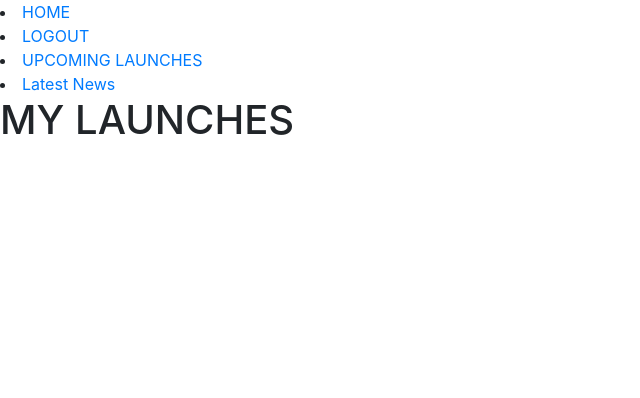
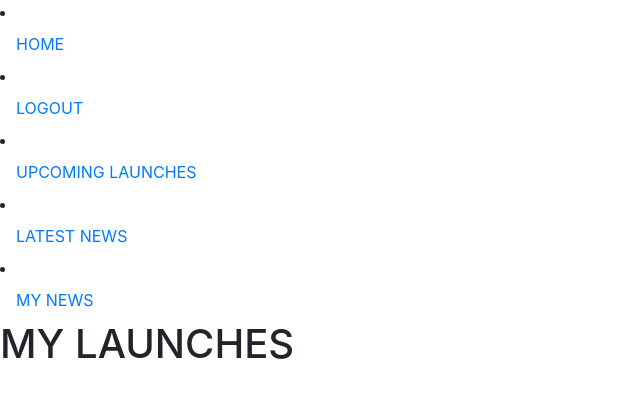
Before and after one commit to Enid-Sky/flask-launch-command, a Flask app: page /my_launches in a window 1280 px wide. Shown: the top 398 px of the page, without its empty margins (0-640 px from the left). Run offline with Flask 2, Linux system fonts and the light colour scheme; data that the repository does not hold is empty; some libraries are stand-ins or nearby versions.

Commit message:
update nav links to include news

```diff
--- a/templates/my_launches.html
+++ b/templates/my_launches.html
@@ -5,15 +5,17 @@
 
 {%block body%}
 
+<div>
+    <li class ="nav-item"><a class="nav-link" href="/upcoming">HOME<a></li>
+    <li class ="nav-item"><a class="nav-link" href="/logout">LOGOUT<a></li>
+    <li class ="nav-item"><a class="nav-link" href="/upcoming">UPCOMING LAUNCHES<a></li>
+    <li class ="nav-item"><a class="nav-link" href="/all_news">LATEST NEWS<a></li>
+    <li class ="nav-item"><a class="nav-link" href="/my_news">MY NEWS<a></li>
 
-<li><a href="/upcoming">HOME<a></li>
-<li><a href="/logout">LOGOUT<a></li>
-<li><a href="/upcoming">UPCOMING LAUNCHES<a></li>
-<li><a href="/all_news">Latest News<a></li>
+</div>
 
 <h1>MY LAUNCHES</h1>
 
-<!-- Sometimes images show sometimes they don't -->
 {% for launch in my_launches %}
 
 <ul>
```
